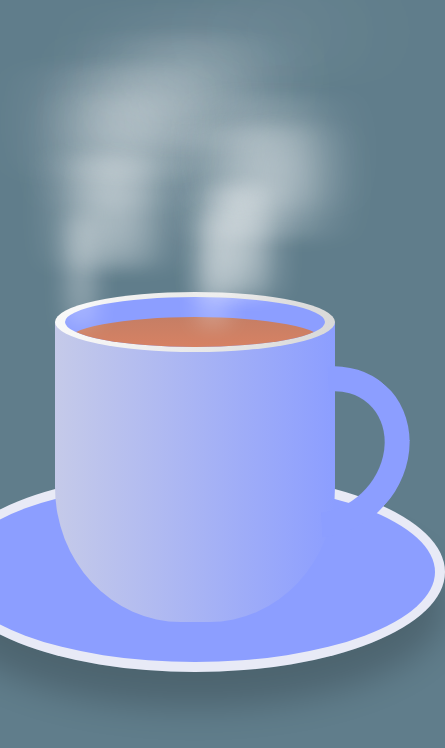
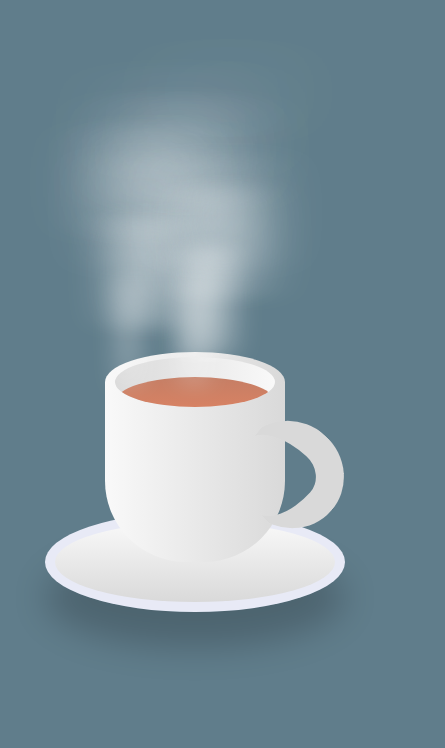
Before and after one commit to preetuuppp/My-Projects, a plain HTML site: page htmlcss/AnimatedHotCup/index.html in a window 390 px wide. Shown: the whole page, 445 px wide, since content can reach past the window. Drawn offline with Linux system fonts and the light colour scheme.

Commit message:
responsivenes

```diff
--- a/htmlcss/AnimatedHotCup/style.css
+++ b/htmlcss/AnimatedHotCup/style.css
@@ -18,7 +18,7 @@ body {
   position: relative;
   width: 280px;
   height: 300px;
-  background: linear-gradient(to right, #c5cae9, #8c9eff);
+  background: linear-gradient(to right, #f9f9f9, #d9d9d9);
   border-bottom-left-radius: 45%;
   border-bottom-right-radius: 45%;
 }
@@ -37,7 +37,7 @@ body {
   left: 10px;
   width: calc(100% - 20px);
   height: 50px;
-  background: linear-gradient(to left, #8c9eff, #8c9eff);
+  background: linear-gradient(to left, #f9f9f9, #d9d9d9);
   border-radius: 50%;
   box-sizing: border-box;
   overflow: hidden;
@@ -58,7 +58,7 @@ body {
   top: 40px;
   width: 160px;
   height: 180px;
-  border: 25px solid #8c9eff;
+  border: 25px solid #d9d9d9;
   border-left: 25px solid transparent;
   border-bottom: 25px solid transparent;
   border-radius: 50%;
@@ -86,7 +86,7 @@ body {
   right: 10px;
   bottom: 10px;
   border-radius: 50%;
-  background: linear-gradient(#8c9eff, #8c9eff);
+  background: linear-gradient(#f9f9f9, #d9d9d9);
 }
 .plate::after {
   content: "";
@@ -137,3 +137,51 @@ body {
     transform: translateY(-300px) scaleX(10);
   }
 }
+
+@media screen and (min-width:100px) and (max-width:400px) {
+  .plate {
+
+    width: 300px;
+    height: 100px;
+
+  }
+  .cup {
+
+    width: 180px;
+    height: 180px;
+
+  }
+  .handle {
+    right: -60px;
+    width: 110px;
+    height: 105px;
+    border: 28px solid #d9d9d9;
+    /* border: 2px solid red; */
+    border-left: 2px solid transparent;
+    border-bottom: 2px solid transparent;
+    border-radius: 50%;
+    transform: rotate(42deg);
+
+  }
+  .vapour {
+    position: relative;
+    display: flex;
+    z-index: 1;
+    padding: 0 20px;
+  }
+  .vapour span {
+    position: relative;
+    bottom: 50px;
+    display: block;
+    margin: 0 0px 15px;
+    min-width: 6px;
+    height: 120px;
+    background: #fff;
+    border-radius: 50%;
+    animation: animate 5s linear infinite;
+    opacity: 0;
+    filter: blur(8px);
+    animation-delay: calc(var(--i) * -0.5s);
+  }
+
+}
```
